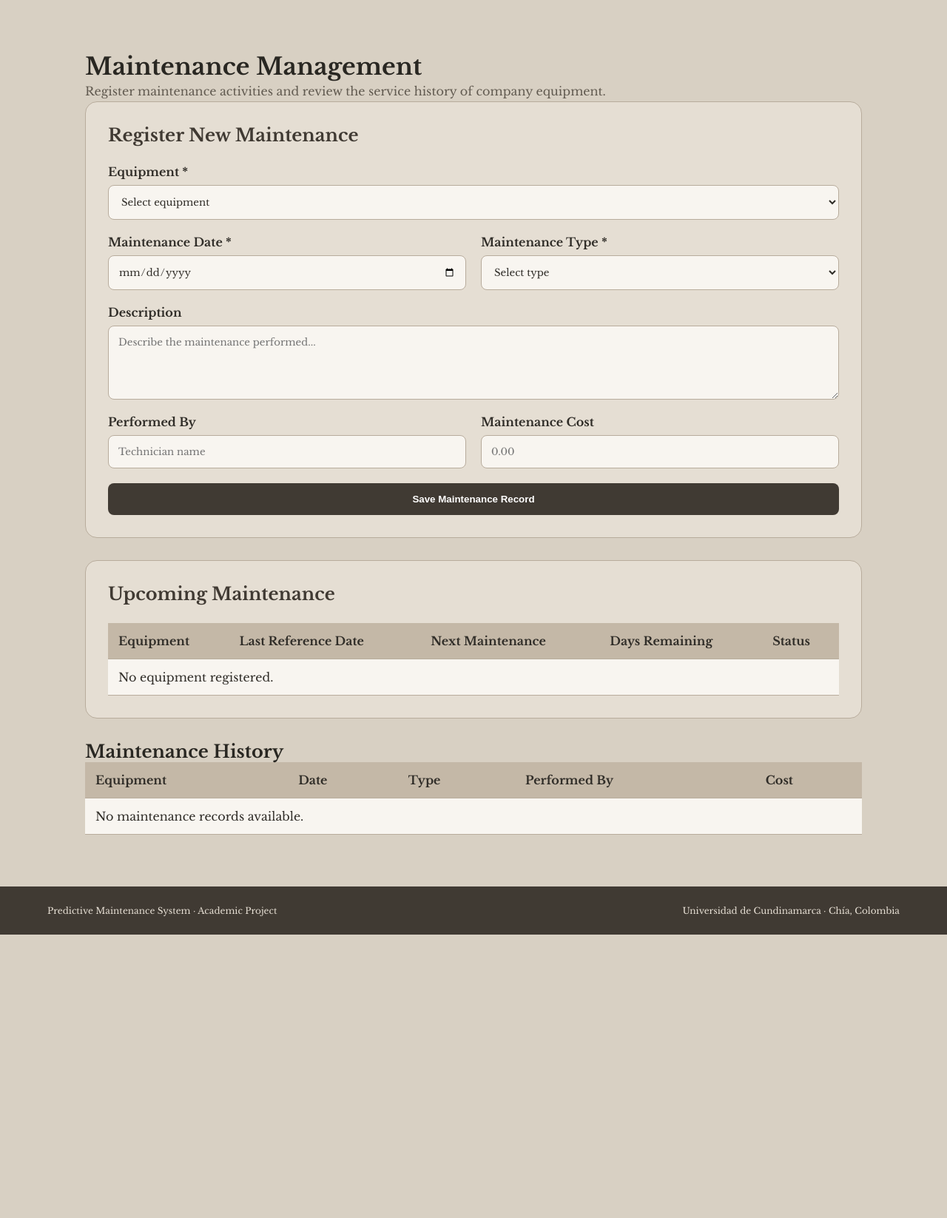
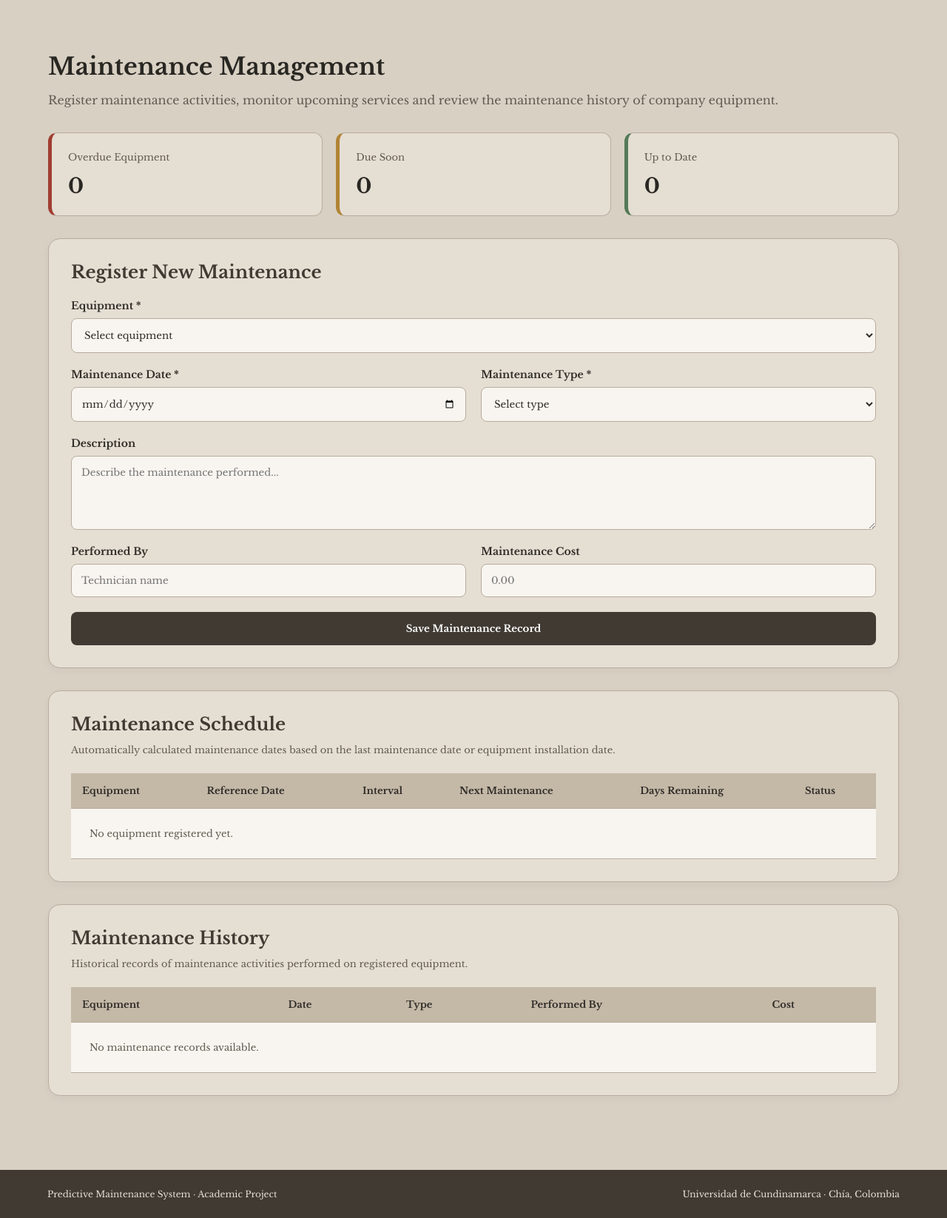
Before and after one commit to lunaalejan/Machine_Learning_Proyect, a Flask app: page /maintenance in a window 1280 px wide. Shown: the part 85-1731 px from the top of the page at 74% size. Before the commit the page ends 1348 px from the top, so only its background shows below. Run offline with Flask 3, Linux system fonts and the light colour scheme.

Commit message:
Improve maintenance schedule and verify automatic recaulculation

```diff
--- a/app.py
+++ b/app.py
@@ -317,10 +317,17 @@ def maintenance():
     maintenance_schedule = []
 
     today = date.today()
+    alerts_changed = False
+
+    # Alert types managed automatically by the system
+    automatic_alert_types = [
+        "maintenance_due_soon",
+        "maintenance_overdue"
+    ]
 
     for item in equipment_list:
 
-        # Use last maintenance date or installation date
+        # Get last maintenance date or installation date
         reference_date = (
             item.last_maintenance_date
             or item.installation_date
@@ -338,24 +345,88 @@ def maintenance():
 
             if days_remaining < 0:
                 status = "Overdue"
+                desired_alert_type = "maintenance_overdue"
 
             elif days_remaining <= 7:
                 status = "Due Soon"
+                desired_alert_type = "maintenance_due_soon"
 
             else:
                 status = "Up to Date"
+                desired_alert_type = None
 
         else:
             next_maintenance = None
             days_remaining = None
             status = "No Date"
+            desired_alert_type = None
 
+        # Add equipment schedule information
         maintenance_schedule.append({
             "equipment": item,
             "next_maintenance": next_maintenance,
             "days_remaining": days_remaining,
             "status": status
         })
+
+        # Find active automatic alerts for this equipment
+        active_alerts = Alert.query.filter(
+            Alert.equipment_id == item.id,
+            Alert.status == "active",
+            Alert.alert_type.in_(automatic_alert_types)
+        ).all()
+
+        matching_alerts = [
+            alert for alert in active_alerts
+            if alert.alert_type == desired_alert_type
+        ]
+
+        # Resolve alerts that are no longer applicable
+        for alert in active_alerts:
+
+            if (
+                desired_alert_type is None
+                or alert.alert_type != desired_alert_type
+            ):
+                alert.status = "resolved"
+                alerts_changed = True
+
+        # Keep only one active alert of the required type
+        if desired_alert_type and matching_alerts:
+
+            for duplicate in matching_alerts[1:]:
+                duplicate.status = "resolved"
+                alerts_changed = True
+
+        # Create a new alert if one does not already exist
+        elif desired_alert_type:
+
+            if desired_alert_type == "maintenance_overdue":
+                message = (
+                    f"Maintenance overdue for {item.name}. "
+                    f"It was due on {next_maintenance}."
+                )
+
+            else:
+                message = (
+                    f"Maintenance due soon for {item.name}. "
+                    f"Days remaining: {days_remaining}."
+                )
+
+            new_alert = Alert(
+                equipment_id=item.id,
+                alert_type=desired_alert_type,
+                message=message,
+                status="active",
+                is_read=False
+            )
+
+            db.session.add(new_alert)
+            alerts_changed = True
+
+    # Save automatic alert changes
+    if alerts_changed:
+        db.session.commit()
 
     # SUCCESS MESSAGE
     if request.args.get("saved") == "1":
--- a/templates/maintenance.html
+++ b/templates/maintenance.html
@@ -6,10 +6,18 @@
 
 <style>
     .maintenance-container {
-        max-width: 1100px;
+        max-width: 1200px;
         margin: 45px auto;
         padding: 25px;
         color: #302D28;
+    }
+
+    .page-heading {
+        margin-bottom: 30px;
+    }
+
+    .page-heading h1 {
+        margin-bottom: 12px;
     }
 
     .maintenance-card {
@@ -18,12 +26,52 @@
         border-radius: 16px;
         margin-bottom: 30px;
         border: 1px solid #B8AC9C;
+        box-shadow: 0 4px 12px rgba(64, 58, 51, 0.04);
     }
 
     .maintenance-card h2 {
-        margin-bottom: 25px;
+        margin-bottom: 22px;
         color: #403A33;
     }
+
+    /* SUMMARY CARDS */
+
+    .summary-grid {
+        display: grid;
+        grid-template-columns: repeat(3, 1fr);
+        gap: 18px;
+        margin-bottom: 30px;
+    }
+
+    .summary-card {
+        background: #E5DED3;
+        border: 1px solid #B8AC9C;
+        border-radius: 12px;
+        padding: 22px;
+    }
+
+    .summary-card p {
+        font-size: 13px;
+        margin-bottom: 10px;
+    }
+
+    .summary-card h3 {
+        font-size: 28px;
+    }
+
+    .summary-card.overdue {
+        border-left: 5px solid #A13D32;
+    }
+
+    .summary-card.due-soon {
+        border-left: 5px solid #B18435;
+    }
+
+    .summary-card.up-to-date {
+        border-left: 5px solid #547A58;
+    }
+
+    /* FORM */
 
     .maintenance-form {
         display: grid;
@@ -43,6 +91,7 @@
 
     .form-group label {
         font-weight: bold;
+        font-size: 14px;
     }
 
     .form-group input,
@@ -54,6 +103,7 @@
         background: #F8F5F0;
         color: #302D28;
         font-family: inherit;
+        width: 100%;
     }
 
     .form-group textarea {
@@ -69,14 +119,18 @@
         border-radius: 8px;
         cursor: pointer;
         font-weight: bold;
+        font-family: inherit;
+        transition: 0.3s;
     }
 
     .maintenance-button:hover {
         background: #625447;
     }
 
+    /* MESSAGES */
+
     .message {
-        padding: 12px;
+        padding: 13px;
         border-radius: 8px;
         margin-bottom: 20px;
     }
@@ -91,6 +145,8 @@
         color: #8B3028;
     }
 
+    /* TABLES */
+
     .table-wrapper {
         overflow-x: auto;
     }
@@ -99,17 +155,81 @@
         width: 100%;
         border-collapse: collapse;
         background: #F8F5F0;
+        min-width: 650px;
     }
 
     .maintenance-table th,
     .maintenance-table td {
-        padding: 14px;
+        padding: 15px;
         border-bottom: 1px solid #B8AC9C;
         text-align: left;
+        font-size: 13px;
     }
 
     .maintenance-table th {
         background: #C4B8A7;
+        color: #302D28;
+    }
+
+    .maintenance-table tbody tr:hover {
+        background: #EFE9E0;
+    }
+
+    /* STATUS LABELS */
+
+    .status {
+        display: inline-block;
+        padding: 6px 11px;
+        border-radius: 20px;
+        font-size: 11px;
+        font-weight: bold;
+        white-space: nowrap;
+    }
+
+    .status-overdue {
+        background: #F3DDDA;
+        color: #8B3028;
+    }
+
+    .status-due-soon {
+        background: #F4E8C9;
+        color: #805B1E;
+    }
+
+    .status-up-to-date {
+        background: #DCEBDD;
+        color: #285B35;
+    }
+
+    .status-no-date {
+        background: #E4DFD7;
+        color: #625B51;
+    }
+
+    .empty-message {
+        text-align: center;
+        padding: 25px !important;
+        color: #625B51;
+    }
+
+    .section-description {
+        margin-top: -12px;
+        margin-bottom: 20px;
+        font-size: 13px;
+    }
+
+    @media (max-width: 768px) {
+        .maintenance-container {
+            padding: 15px;
+        }
+
+        .maintenance-card {
+            padding: 20px;
+        }
+
+        .summary-grid {
+            grid-template-columns: 1fr;
+        }
     }
 
     @media (max-width: 650px) {
@@ -125,12 +245,49 @@
 
 <div class="maintenance-container">
 
+    <div class="page-heading">
         <h1>Maintenance Management</h1>
 
         <p>
-        Register maintenance activities and review the service history
-        of company equipment.
+            Register maintenance activities, monitor upcoming services
+            and review the maintenance history of company equipment.
         </p>
+    </div>
+
+    <!-- SUMMARY -->
+
+    {% set ns = namespace(overdue=0, due_soon=0, up_to_date=0) %}
+
+    {% for item in maintenance_schedule %}
+        {% if item.status == 'Overdue' %}
+            {% set ns.overdue = ns.overdue + 1 %}
+        {% elif item.status == 'Due Soon' %}
+            {% set ns.due_soon = ns.due_soon + 1 %}
+        {% elif item.status == 'Up to Date' %}
+            {% set ns.up_to_date = ns.up_to_date + 1 %}
+        {% endif %}
+    {% endfor %}
+
+    <div class="summary-grid">
+
+        <div class="summary-card overdue">
+            <p>Overdue Equipment</p>
+            <h3>{{ ns.overdue }}</h3>
+        </div>
+
+        <div class="summary-card due-soon">
+            <p>Due Soon</p>
+            <h3>{{ ns.due_soon }}</h3>
+        </div>
+
+        <div class="summary-card up-to-date">
+            <p>Up to Date</p>
+            <h3>{{ ns.up_to_date }}</h3>
+        </div>
+
+    </div>
+
+    <!-- REGISTER MAINTENANCE -->
 
     <div class="maintenance-card">
 
@@ -154,7 +311,8 @@
 
                     {% for item in equipment %}
                         <option value="{{ item.id }}">
-                            {{ item.name }} - {{ item.serial_number or 'No serial number' }}
+                            {{ item.name }} -
+                            {{ item.serial_number or 'No serial number' }}
                         </option>
                     {% endfor %}
                 </select>
@@ -162,6 +320,7 @@
 
             <div class="form-group">
                 <label for="maintenance_date">Maintenance Date *</label>
+
                 <input
                     type="date"
                     name="maintenance_date"
@@ -182,6 +341,7 @@
 
             <div class="form-group full">
                 <label for="description">Description</label>
+
                 <textarea
                     name="description"
                     id="description"
@@ -191,6 +351,7 @@
 
             <div class="form-group">
                 <label for="performed_by">Performed By</label>
+
                 <input
                     type="text"
                     name="performed_by"
@@ -201,6 +362,7 @@
 
             <div class="form-group">
                 <label for="cost">Maintenance Cost</label>
+
                 <input
                     type="number"
                     name="cost"
@@ -218,13 +380,19 @@
             </div>
 
         </form>
+
     </div>
 
     <!-- UPCOMING MAINTENANCE -->
 
     <div class="maintenance-card">
 
-    <h2>Upcoming Maintenance</h2>
+        <h2>Maintenance Schedule</h2>
+
+        <p class="section-description">
+            Automatically calculated maintenance dates based on the
+            last maintenance date or equipment installation date.
+        </p>
 
         <div class="table-wrapper">
 
@@ -233,7 +401,8 @@
                 <thead>
                     <tr>
                         <th>Equipment</th>
-                    <th>Last Reference Date</th>
+                        <th>Reference Date</th>
+                        <th>Interval</th>
                         <th>Next Maintenance</th>
                         <th>Days Remaining</th>
                         <th>Status</th>
@@ -245,6 +414,7 @@
                     {% for item in maintenance_schedule %}
 
                     <tr>
+
                         <td>{{ item.equipment.name }}</td>
 
                         <td>
@@ -252,23 +422,58 @@
                         </td>
 
                         <td>
+                            {{ item.equipment.maintenance_interval_days }} days
+                        </td>
+
+                        <td>
                             {{ item.next_maintenance or '-' }}
                         </td>
 
                         <td>
-                        {{ item.days_remaining if item.days_remaining is not none else '-' }}
+                            {% if item.days_remaining is not none %}
+                                {{ item.days_remaining }}
+                            {% else %}
+                                -
+                            {% endif %}
                         </td>
 
                         <td>
-                        <strong>{{ item.status }}</strong>
+
+                            {% if item.status == 'Overdue' %}
+
+                                <span class="status status-overdue">
+                                    Overdue
+                                </span>
+
+                            {% elif item.status == 'Due Soon' %}
+
+                                <span class="status status-due-soon">
+                                    Due Soon
+                                </span>
+
+                            {% elif item.status == 'Up to Date' %}
+
+                                <span class="status status-up-to-date">
+                                    Up to Date
+                                </span>
+
+                            {% else %}
+
+                                <span class="status status-no-date">
+                                    No Date
+                                </span>
+
+                            {% endif %}
+
                         </td>
+
                     </tr>
 
                     {% else %}
 
                     <tr>
-                    <td colspan="5">
-                        No equipment registered.
+                        <td colspan="6" class="empty-message">
+                            No equipment registered yet.
                         </td>
                     </tr>
 
@@ -282,11 +487,19 @@
 
     </div>
 
+    <!-- MAINTENANCE HISTORY -->
 
+    <div class="maintenance-card">
 
         <h2>Maintenance History</h2>
 
+        <p class="section-description">
+            Historical records of maintenance activities performed
+            on registered equipment.
+        </p>
+
         <div class="table-wrapper">
+
             <table class="maintenance-table">
 
                 <thead>
@@ -300,23 +513,35 @@
                 </thead>
 
                 <tbody>
+
                     {% for record in records %}
+
                     <tr>
                         <td>{{ record.equipment.name }}</td>
                         <td>{{ record.maintenance_date }}</td>
                         <td>{{ record.maintenance_type }}</td>
                         <td>{{ record.performed_by or '-' }}</td>
-                        <td>{{ record.cost if record.cost is not none else '-' }}</td>
+                        <td>
+                            {{ record.cost if record.cost is not none else '-' }}
+                        </td>
                     </tr>
+
                     {% else %}
+
                     <tr>
-                        <td colspan="5">No maintenance records available.</td>
+                        <td colspan="5" class="empty-message">
+                            No maintenance records available.
+                        </td>
                     </tr>
+
                     {% endfor %}
+
                 </tbody>
 
             </table>
+
         </div>
+
     </div>
 
 </div>
```
Lines whose indentation alone changed are shown as unchanged.
